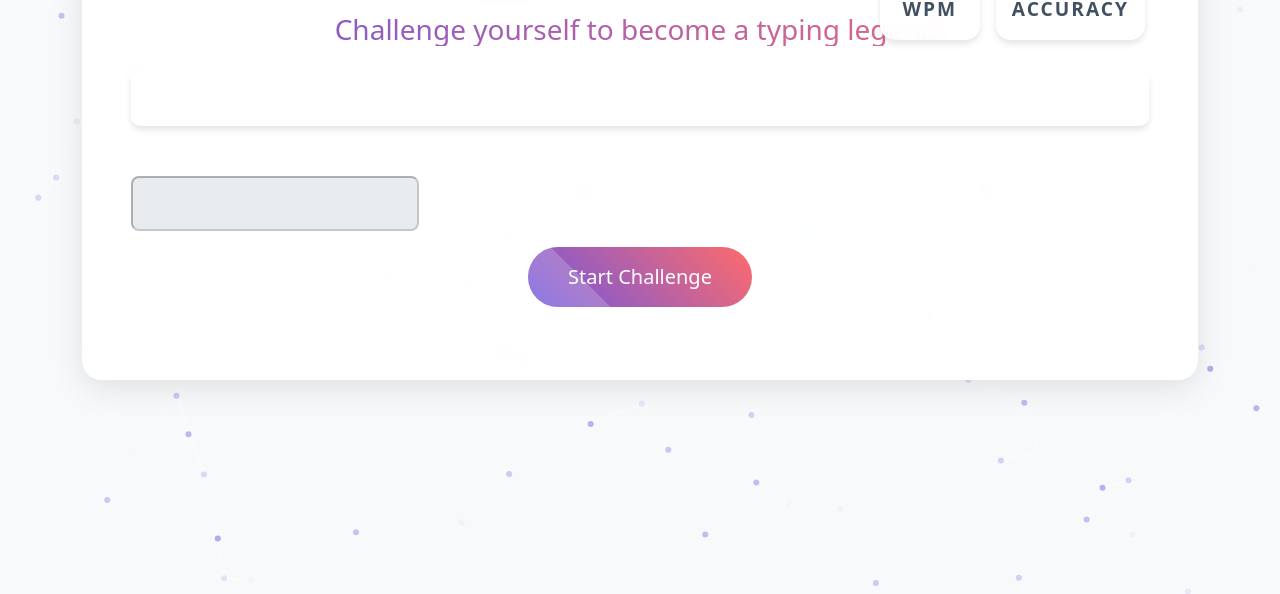
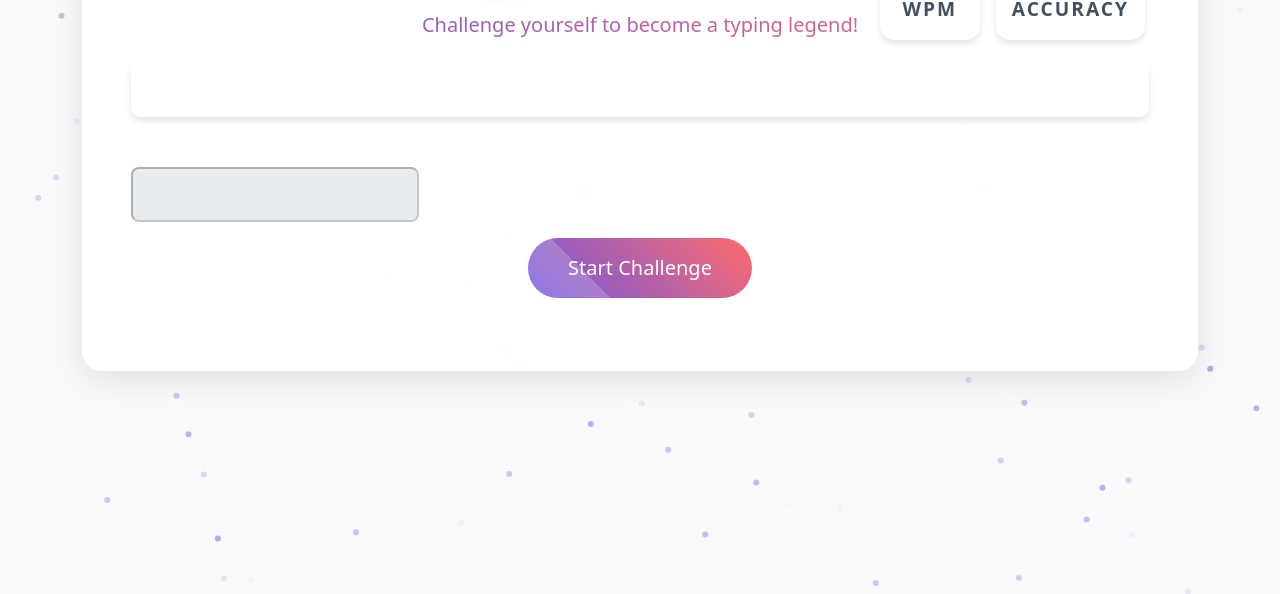
Before and after one commit to Sushmit-Biswas/TypeMaster-Pro, a plain HTML site: page index.html in a window 1280 px wide. Shown: the part 206-800 px from the top of the page. Drawn offline with nearby package versions, Linux system fonts and the light colour scheme.

Commit message:
Update index.html

```diff
--- a/index.html
+++ b/index.html
@@ -64,7 +64,7 @@
                 </div>
 
                 <h1 class="text-center mb-4 glowing-text">TypeMaster Pro</h1>
-                <h3 class="text-center text-gradient mb-4">Challenge yourself to become a typing legend!</h3>
+                <h5 class="text-center text-gradient mb-4">Challenge yourself to become a typing legend!</h5>
 
                 <div class="quote-container mb-4 glass-effect">
                     <p id="quote" class="lead"></p>
```
